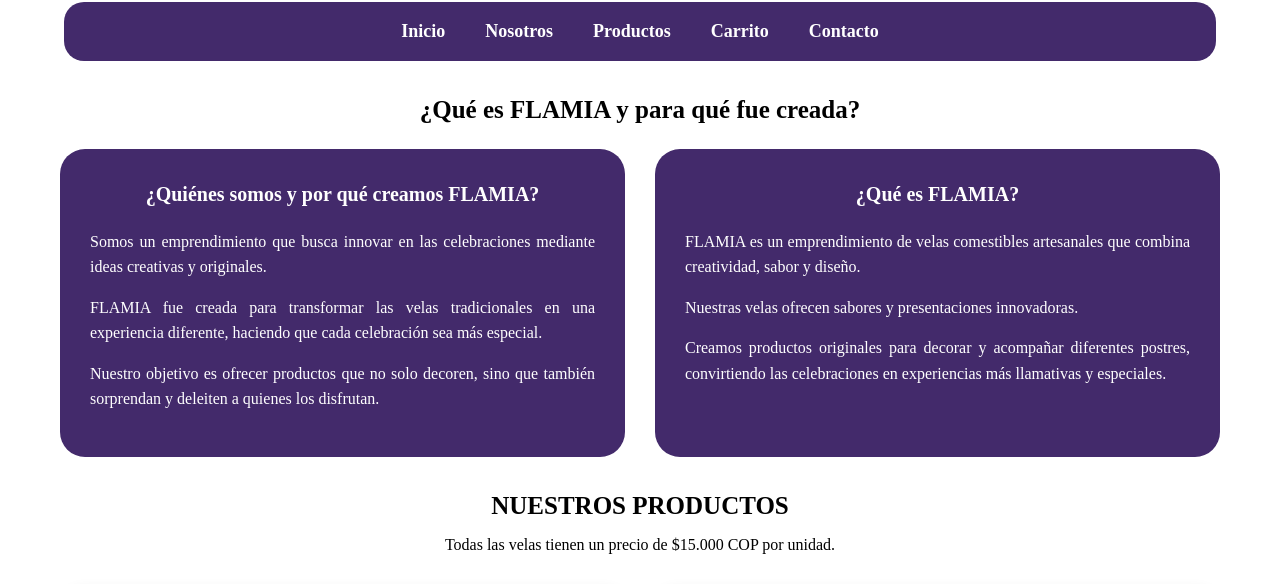
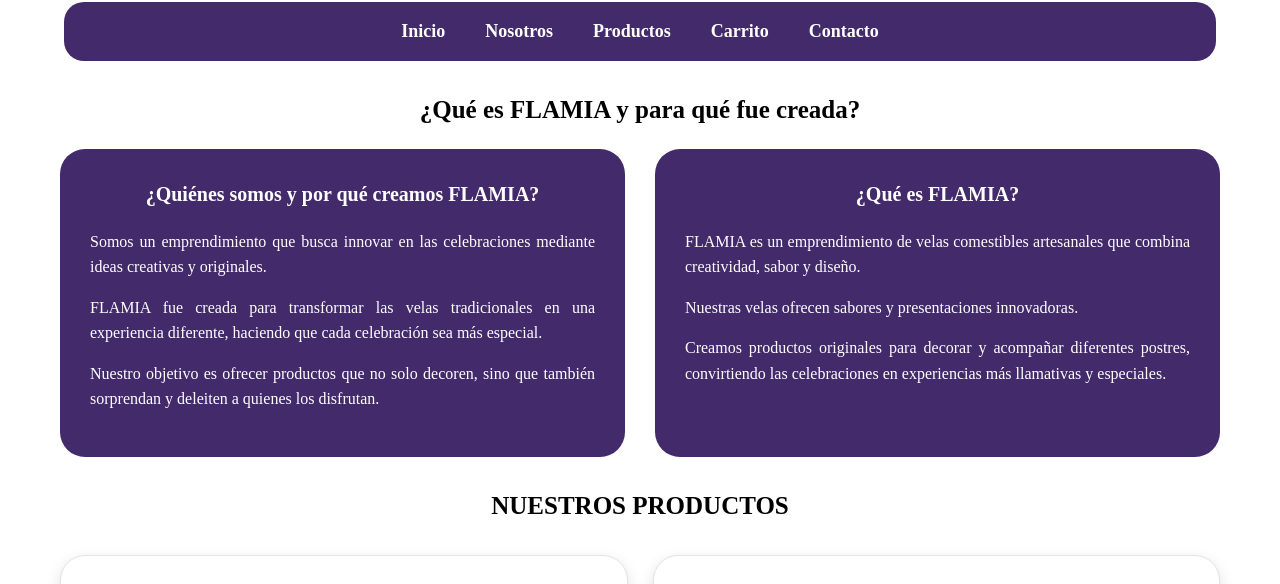
Before and after one commit to EvanderVela05/FLAMIA---JC, a plain HTML site: page index.html in a window 1280 px wide. Shown: the part 138-722 px from the top of the page. Drawn offline with Linux system fonts and the light colour scheme.

Commit message:
Add files via upload

```diff
--- a/index.html
+++ b/index.html
@@ -51,7 +51,6 @@
     <section id="productos">
         <div class="titulo-section">
             <h2>NUESTROS PRODUCTOS</h2>
-            <p>Todas las velas tienen un precio de $15.000 COP por unidad.</p>
         </div>
 
         <div class="contenedor-productos">
```
